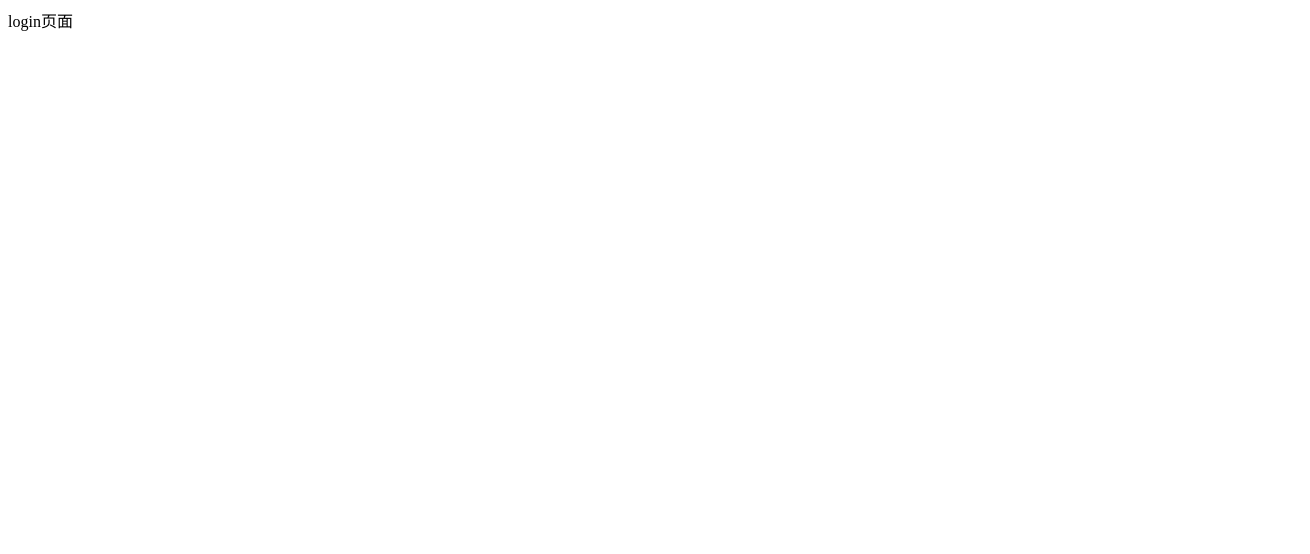
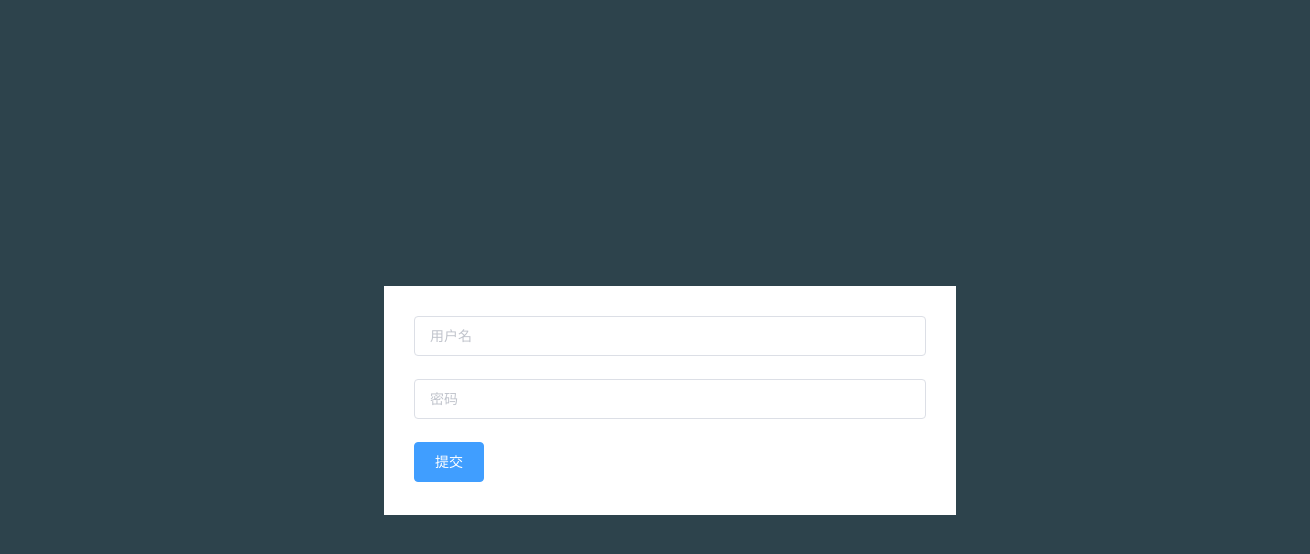
Before and after one commit to C-inderella/shopAdmin, a Vue app: page /#/login in a window 1280 px wide. Shown: the top 554 px of the page, 1310 px wide, since content can reach past the window. Built offline with nearby package versions, Linux system fonts and the light colour scheme.

Commit message:
完成登录组件样式&功能

```diff
--- /dev/null
+++ b/src/assets/css/index.css
@@ -0,0 +1,9 @@
+html, body, #app {
+  width: 100%;
+  height: 100%;
+}
+
+body {
+  margin: 0;
+  padding: 0;
+}
--- a/src/components/login/login.css
+++ b/src/components/login/login.css
@@ -0,0 +1,15 @@
+.login-wrap {
+  width: 100%;
+  height: 100%;
+  padding-left: 30px;
+  background-color: #2d434c;
+  /*水平垂直居中*/
+  display: flex;
+  justify-content: center;
+  align-items: center;
+}
+.login-form {
+  width: 40%;
+  background-color: #fff;
+  padding: 30px 30px 10px 30px;
+}
--- a/src/components/login/login.html
+++ b/src/components/login/login.html
@@ -1,29 +1,10 @@
-<div>
-  <!-- <form @submit.prevent="handleLogin">
-    <div>
-      <label for="username">用户名</label>
-      <input
-        type="text"
-        id="username"
-        v-model="loginForm.username">
-    </div>
-    <div>
-      <label for="password">密码</label>
-      <input
-        type="password"
-        id="password"
-        v-model="loginForm.password">
-    </div>
-    <div>
-      <button>点击登陆</button>
-    </div>
-  </form> -->
-  <!-- <el-form
+<div class="login-wrap">
+  <el-form
     :model="loginForm"
     :rules="rules"
     status-icon
     ref="loginForm"
-    class="demo-ruleForm">
+    class="demo-ruleForm login-form">
     <el-form-item label="" prop="username">
       <el-input type="text" v-model="loginForm.username" auto-complete="off" placeholder="用户名"></el-input>
     </el-form-item>
@@ -31,9 +12,7 @@
       <el-input type="password" v-model="loginForm.password" auto-complete="off" placeholder="密码"></el-input>
     </el-form-item>
     <el-form-item>
-      <el-button type="primary" @click="submitForm('loginForm')">提交</el-button>
-      <el-button @click="resetForm('loginForm')">重置</el-button>
+      <el-button type="primary" @click.13="handleLogin('loginForm')">提交</el-button>
     </el-form-item>
-  </el-form> -->
-  login页面
+  </el-form>
 </div>
--- a/src/components/login/login.js
+++ b/src/components/login/login.js
@@ -7,31 +7,38 @@ export default {
         username: '',
         password: ''
       },
-      /*rules: {
+      rules: {
         username: [
-            { required: true, message: '请输入活动名称', trigger: 'blur' },
-            { min: 3, max: 5, message: '长度在 3 到 5 个字符', trigger: 'blur' }
+            { required: true, message: '请输入用户名', trigger: 'blur' }
           ],
           password: [
-            { validator: validatePass, trigger: 'blur' }
+            { required: true, message: '请输入密码', trigger: 'blur' }
           ]
-      }*/
+      }
     }
   },
   methods: {
     handleLogin () {
-      axios.post('http://localhost:8888/api/private/v1/login', this.loginForm)
+      this.$refs['loginForm'].validate((valid) => {
+        if (!valid) { // 如果是无效是校验
+          return
+        }
+        axios.post('http://localhost:8888/api/private/v1/login', this.loginForm)
         .then(res => {
           console.log(res.data)
           const {data, meta} = res.data
           const {msg, status} = meta
           if (status === 200) {
-            // window.alert("登录成功")
+            // 登录成功 -- 将凭证放到本地存储（然后会在路由守卫那里使用）
+            window.localStorage.setItem('token', data.token)
+            // console.log(data.token) // 校验成功会自动在 data 里面加上 token
             this.$router.push('/')
           } else if (status === 400) {
-            window.alert(msg)
+            // window.alert(msg)
+            this.$message.error('密码错误')
           }
         })
+      });
     }
   }
 }
--- a/src/main.js
+++ b/src/main.js
@@ -5,6 +5,7 @@ import App from './App'
 import router from './router'
 import ElementUI from 'element-ui'
 import 'element-ui/lib/theme-chalk/index.css'
+import './assets/css/index.css'
 
 Vue.use(ElementUI)
 
--- a/src/router/index.js
+++ b/src/router/index.js
@@ -25,6 +25,8 @@ router.beforeEach((to, from, next) => {
     // 如果没有 token，则让其跳转到 login
     if (!token) {
       next('/login') // next() 方法中是 字符串
+    } else {
+      next()
     }
   } else { // 如果是 login，则直接调用 next()
     next()
```
